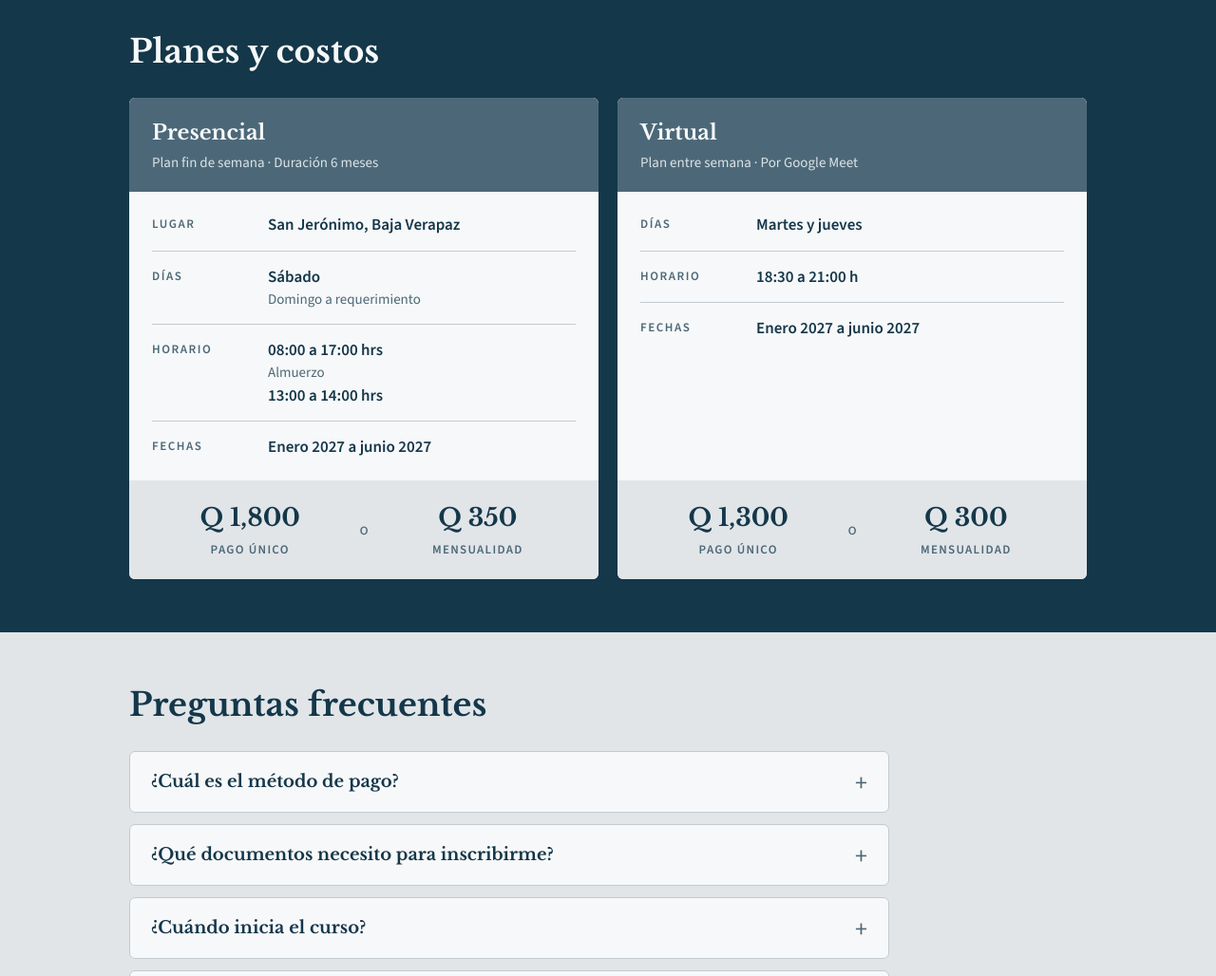
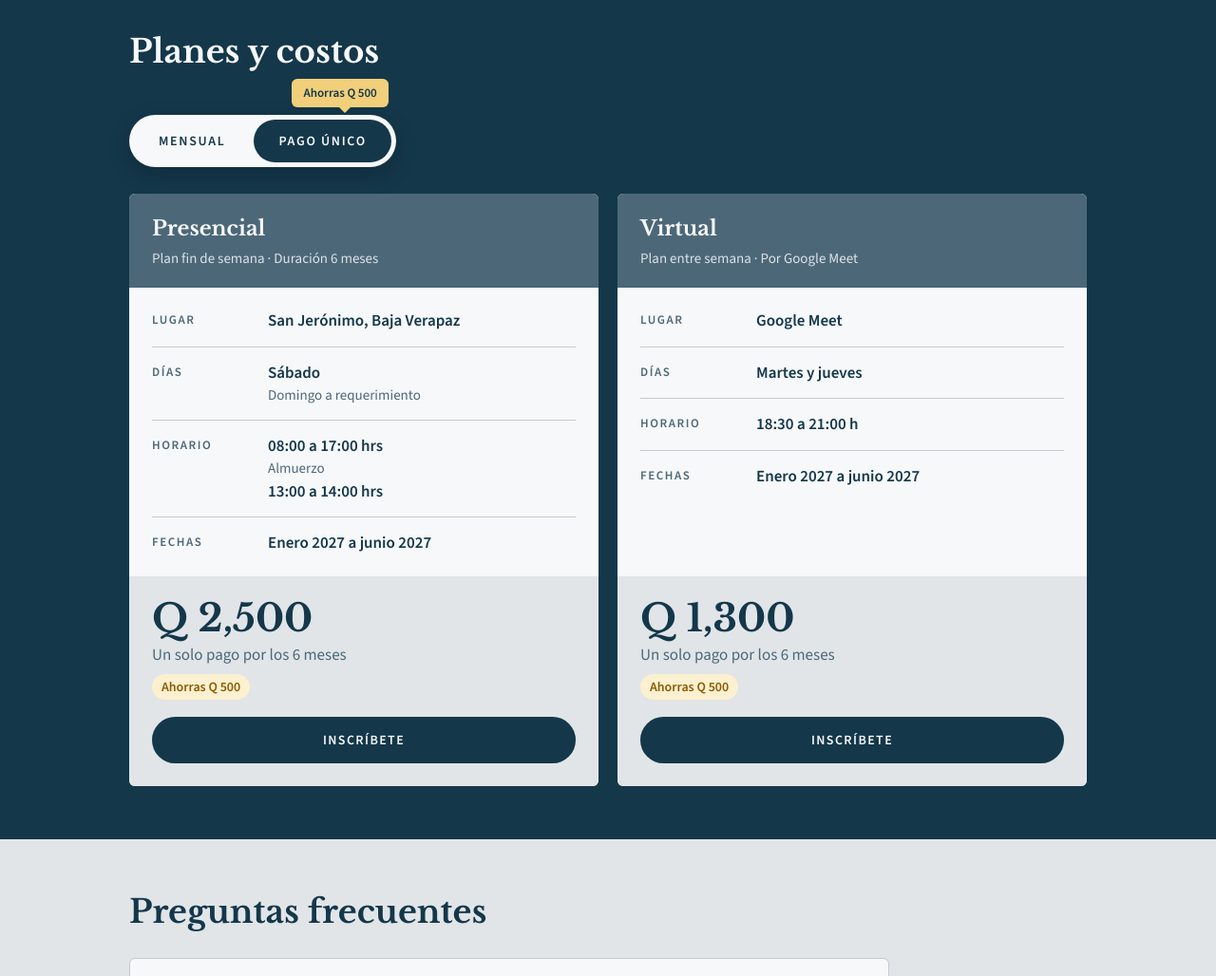
Before and after one commit to grupogenesia/Academia-Juridica, a plain HTML site: page public/academia/index.html in a window 1280 px wide. Shown: the part 2200-3228 px from the top of the page at 95% size. Drawn offline with nearby package versions, Linux system fonts and the light colour scheme.

Commit message:
Academia: presencial Q 2,500, selector Mensual / Pago único y lugar Google Meet en virtual
Co-Authored-By: Claude Opus 5.5 <noreply@anthropic.com>
Claude-Session: https://claude.ai/code/session_019P4c4Lg5d5Vsrqkia8Jftp

```diff
--- a/public/academia/index.html
+++ b/public/academia/index.html
@@ -178,25 +178,83 @@
   .fila dd { margin: 0; font-weight: 600; min-width: 0; }
   .fila dd small { display: block; font-weight: 400; color: var(--azul-suave); font-size: 15px; }
 
-  /* Los precios, destacados en la parte de abajo de cada plan */
-  .precios {
-    display: grid;
-    grid-template-columns: 1fr auto 1fr;
-    align-items: center;
-    gap: 12px;
-    padding: 20px 24px;
-    background: var(--gris);
-    text-align: center;
+  /* ===== PRECIOS: selector Mensual / Pago único y precio grande en cada plan ===== */
+  .selector-pago {
+    position: relative;
+    display: inline-flex;
+    gap: 4px;
+    margin: 18px 0 28px;
+    padding: 5px;
+    background: var(--blanco);
+    border-radius: 999px;
+    box-shadow: 0 8px 24px rgba(0, 0, 0, 0.18);
   }
-  .precio-cifra {
+  .opcion-pago {
+    padding: 12px 26px;
+    border: none;
+    border-radius: 999px;
+    background: transparent;
+    color: var(--azul);
+    font: inherit;
+    font-size: 14px;
+    font-weight: 700;
+    letter-spacing: 0.12em;
+    text-transform: uppercase;
+    cursor: pointer;
+    transition: background 0.2s, color 0.2s;
+  }
+  .opcion-pago[aria-pressed="true"] { background: var(--azul); color: var(--blanco); }
+  .opcion-pago:focus-visible { outline: 3px solid #f2cf7a; outline-offset: 2px; }
+  /* Burbuja "Ahorras Q 500" sobre la opción de pago único */
+  .ahorro-burbuja {
+    position: absolute;
+    right: 8px;
+    bottom: calc(100% + 8px);
+    padding: 5px 12px;
+    background: #f2cf7a;
+    color: var(--azul);
+    border-radius: 6px;
+    font-size: 13px;
+    font-weight: 700;
+    white-space: nowrap;
+  }
+  .ahorro-burbuja::after {
+    content: "";
+    position: absolute;
+    top: 100%;
+    right: 40px;
+    border: 6px solid transparent;
+    border-top-color: #f2cf7a;
+  }
+  .precio-plan { padding: 22px 24px 24px; background: var(--gris); }
+  .precio-grande {
     display: block;
     font-family: var(--letra-titulo);
-    font-size: 26px;
+    font-size: 40px;
     font-weight: 700;
+    line-height: 1.1;
     font-variant-numeric: tabular-nums;
   }
-  .precio-tipo { font-size: 13px; font-weight: 600; letter-spacing: 0.1em; text-transform: uppercase; color: var(--azul-suave); }
-  .precio-o { color: var(--azul-suave); }
+  .precio-grande small { font-size: 20px; font-weight: 400; color: var(--azul-suave); }
+  .precio-detalle { display: block; margin-top: 4px; color: var(--azul-suave); }
+  .precio-ahorro { display: inline-block; margin-top: 8px; padding: 3px 10px; background: #fbf0d0; border-radius: 999px; color: #8a5a00; font-size: 14px; font-weight: 700; }
+  .boton-inscribirse {
+    display: flex;
+    justify-content: center;
+    margin-top: 18px;
+    padding: 14px 20px;
+    background: var(--azul);
+    color: var(--blanco);
+    border-radius: 999px;
+    font-weight: 700;
+    letter-spacing: 0.1em;
+    text-transform: uppercase;
+    font-size: 14px;
+    text-decoration: none;
+  }
+  .boton-inscribirse:hover { background: #0c222e; }
+  .boton-inscribirse:focus-visible { outline: 3px solid var(--azul); outline-offset: 3px; }
+  @media (max-width: 420px) { .opcion-pago { padding: 11px 18px; } }
 
   /* ===== PREGUNTAS FRECUENTES: cada pregunta se abre y se cierra al tocarla ===== */
   .preguntas { display: grid; gap: 12px; max-width: 800px; }
@@ -493,6 +551,14 @@
   <section class="seccion seccion-azul" id="planes">
     <div class="contenedor">
       <h2>Planes y costos</h2>
+
+      <!-- Selector: cambia los precios de los planes entre pago único y mensualidades -->
+      <div class="selector-pago" role="group" aria-label="Forma de pago">
+        <span class="ahorro-burbuja">Ahorras Q&nbsp;500</span>
+        <button type="button" class="opcion-pago" data-modo="mensual" aria-pressed="false">Mensual</button>
+        <button type="button" class="opcion-pago" data-modo="unico" aria-pressed="true">Pago único</button>
+      </div>
+
       <div class="planes">
 
         <!-- Plan 1: Presencial -->
@@ -519,10 +585,18 @@
               <dd>Enero 2027 a junio 2027</dd>
             </div>
           </dl>
-          <div class="precios">
-            <div><span class="precio-cifra">Q 1,800</span><span class="precio-tipo">Pago único</span></div>
-            <span class="precio-o">o</span>
-            <div><span class="precio-cifra">Q 350</span><span class="precio-tipo">Mensualidad</span></div>
+          <!-- CAMBIAR: precios del plan presencial -->
+          <div class="precio-plan">
+            <div class="modo-unico">
+              <span class="precio-grande">Q&nbsp;2,500</span>
+              <span class="precio-detalle">Un solo pago por los 6 meses</span>
+              <span class="precio-ahorro">Ahorras Q&nbsp;500</span>
+            </div>
+            <div class="modo-mensual" hidden>
+              <span class="precio-grande">Q&nbsp;500<small>/mes</small></span>
+              <span class="precio-detalle">6 mensualidades · Q&nbsp;3,000 en total</span>
+            </div>
+            <a class="boton-inscribirse" href="#inscripcion">Inscríbete</a>
           </div>
         </article>
 
@@ -533,6 +607,10 @@
             <p>Plan entre semana · Por Google Meet</p>
           </div>
           <dl>
+            <div class="fila">
+              <dt>Lugar</dt>
+              <dd>Google Meet</dd>
+            </div>
             <div class="fila">
               <dt>Días</dt>
               <dd>Martes y jueves</dd>
@@ -546,10 +624,18 @@
               <dd>Enero 2027 a junio 2027</dd>
             </div>
           </dl>
-          <div class="precios">
-            <div><span class="precio-cifra">Q 1,300</span><span class="precio-tipo">Pago único</span></div>
-            <span class="precio-o">o</span>
-            <div><span class="precio-cifra">Q 300</span><span class="precio-tipo">Mensualidad</span></div>
+          <!-- CAMBIAR: precios del plan virtual -->
+          <div class="precio-plan">
+            <div class="modo-unico">
+              <span class="precio-grande">Q&nbsp;1,300</span>
+              <span class="precio-detalle">Un solo pago por los 6 meses</span>
+              <span class="precio-ahorro">Ahorras Q&nbsp;500</span>
+            </div>
+            <div class="modo-mensual" hidden>
+              <span class="precio-grande">Q&nbsp;300<small>/mes</small></span>
+              <span class="precio-detalle">6 mensualidades · Q&nbsp;1,800 en total</span>
+            </div>
+            <a class="boton-inscribirse" href="#inscripcion">Inscríbete</a>
           </div>
         </article>
 
@@ -732,6 +818,20 @@
 <!-- Asistente de chat (cuadrito de la esquina) -->
 <script src="/js/chat.js"></script>
 
+<!-- ===================== JAVASCRIPT: selector Mensual / Pago único ===================== -->
+<script>
+  document.querySelectorAll('.opcion-pago').forEach(function (boton) {
+    boton.addEventListener('click', function () {
+      const mensual = boton.dataset.modo === 'mensual';
+      document.querySelectorAll('.opcion-pago').forEach(function (b) {
+        b.setAttribute('aria-pressed', b === boton ? 'true' : 'false');
+      });
+      document.querySelectorAll('.modo-mensual').forEach(function (el) { el.hidden = !mensual; });
+      document.querySelectorAll('.modo-unico').forEach(function (el) { el.hidden = mensual; });
+    });
+  });
+</script>
+
 <!-- ===================== JAVASCRIPT: envía la inscripción a WhatsApp ===================== -->
 <script>
   const formInscripcion = document.getElementById('formulario-inscripcion');
--- a/public/js/chat.js
+++ b/public/js/chat.js
@@ -43,7 +43,7 @@
     academia_precios: {
       boton: 'Planes y precios',
       area: 'academia',
-      texto: '<b>Presencial:</b> Q 1,800 pago único o Q 350 mensuales.<br><b>Virtual:</b> Q 1,300 pago único o Q 300 mensuales.<br><br>Puedes pagar por depósito o transferencia a la cuenta oficial.',
+      texto: '<b>Presencial:</b> Q 2,500 pago único o 6 mensualidades de Q 500.<br><b>Virtual:</b> Q 1,300 pago único o 6 mensualidades de Q 300.<br><br>Puedes pagar por depósito o transferencia a la cuenta oficial.',
       enlace: ['Ver planes y costos', '/academia/#planes'],
       opciones: ['academia_inscripcion', 'persona', 'academia']
     },
```
Also changed, not shown: public/index.html (+1 -1 lines).
